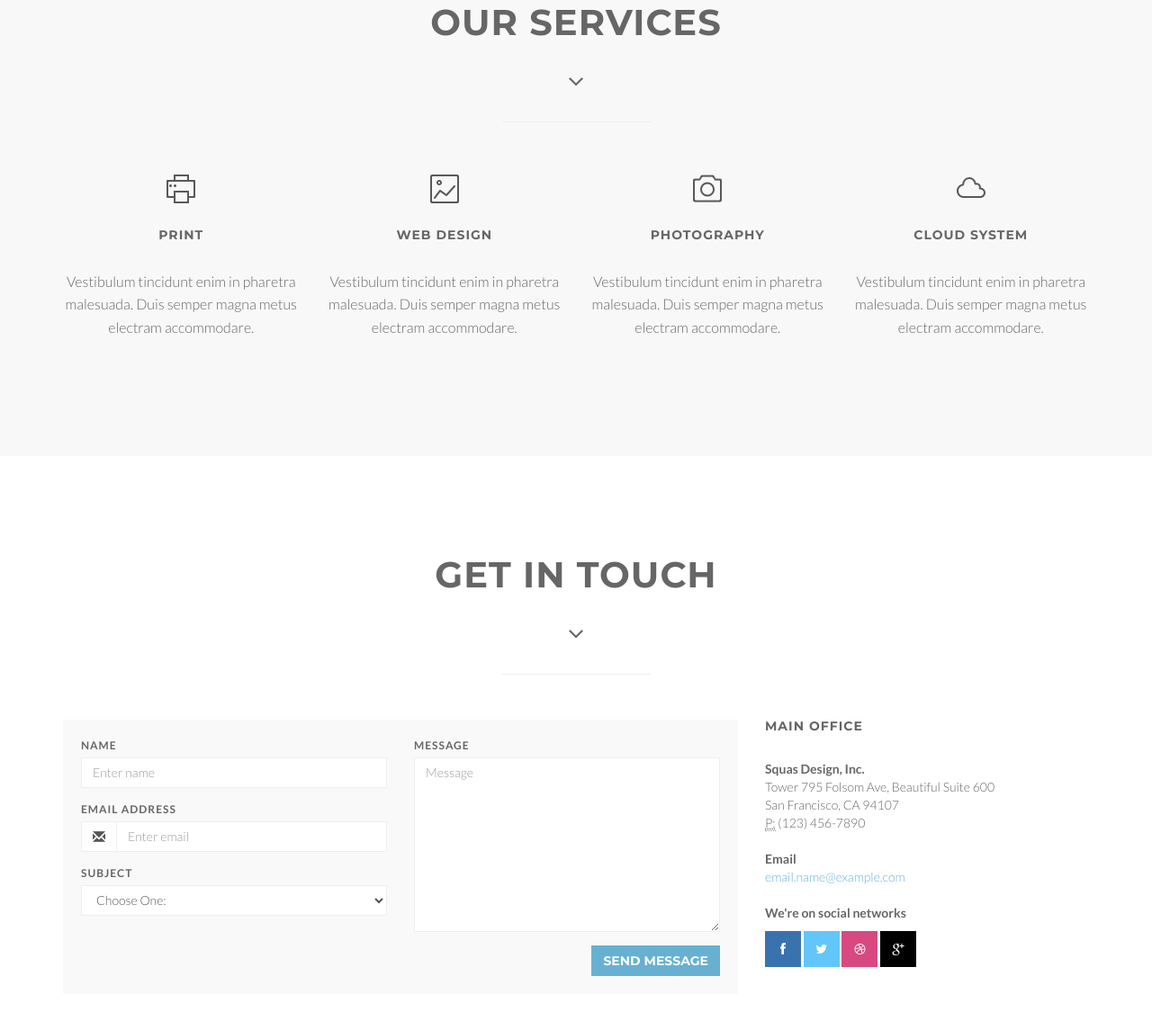
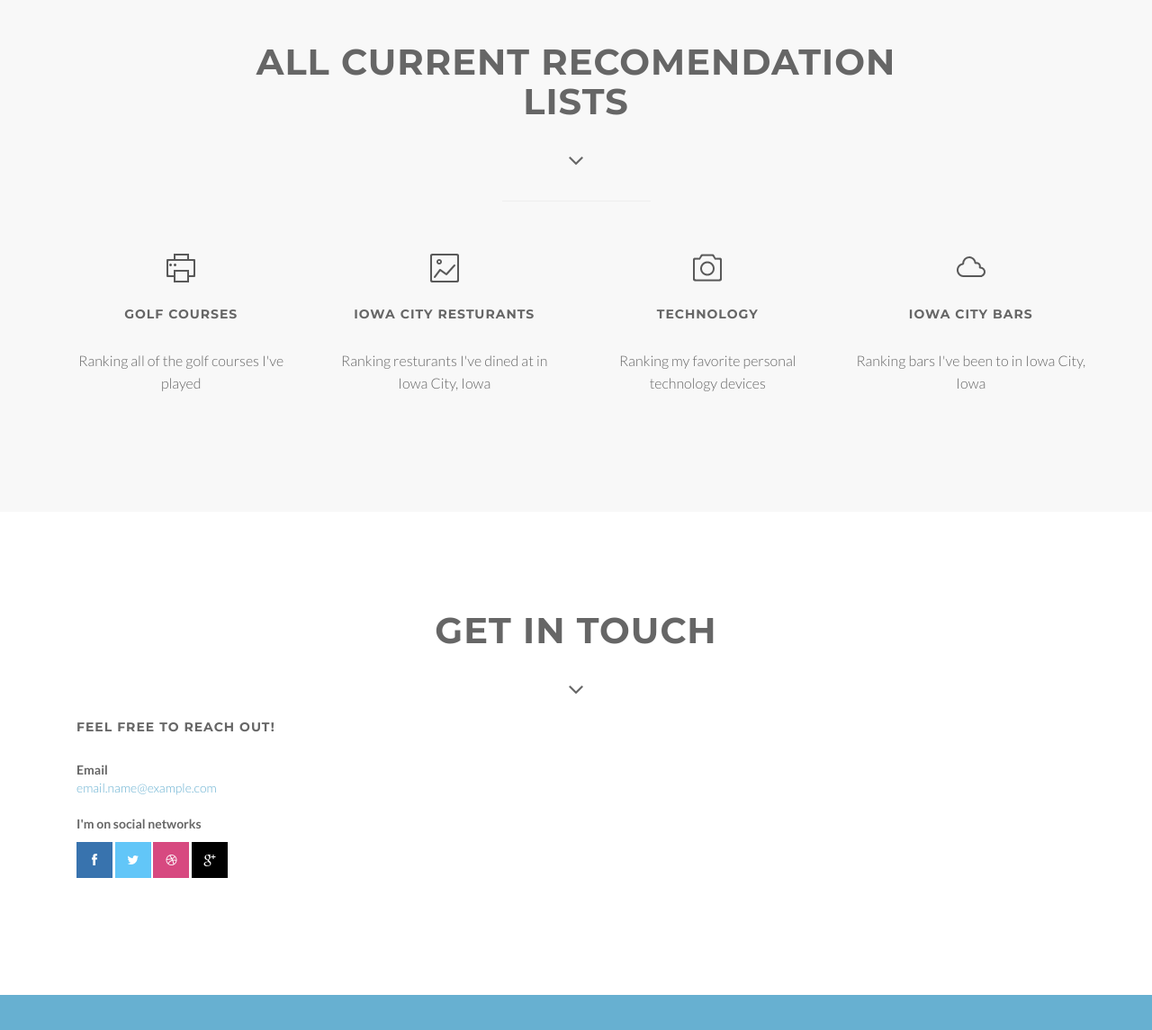
Before and after one commit to Trevor-Bottom/TTB-Personal-Website, a plain HTML site: page index.html in a window 1280 px wide. Shown: the part 1653-2798 px from the top of the page at 90% size. Drawn offline with Linux system fonts and the light colour scheme.

Commit message:
Updated text fields and removed contact form

```diff
--- a/index.html
+++ b/index.html
@@ -7,7 +7,7 @@
     <meta name="description" content="">
     <meta name="author" content="">
 
-    <title>Squadfree - Free bootstrap 3 one page template</title>
+    <title>TB/Reports</title>
 
     <!-- Bootstrap Core CSS -->
     <link href="css/bootstrap.min.css" rel="stylesheet" type="text/css">
@@ -34,7 +34,7 @@
                     <i class="fa fa-bars"></i>
                 </button>
                 <a class="navbar-brand" href="index.html">
-                    <h1>SQUAD FREE</h1>
+                    <h1>TB/Report</h1>
                 </a>
             </div>
 
@@ -42,8 +42,8 @@
             <div class="collapse navbar-collapse navbar-right navbar-main-collapse">
       <ul class="nav navbar-nav">
         <li class="active"><a href="#intro">Home</a></li>
-        <li><a href="#about">About</a></li>
-		<li><a href="#service">Service</a></li>
+        <li><a href="#about">Featured lists</a></li>
+		<li><a href="#service">All Lists</a></li>
 		<li><a href="#contact">Contact</a></li>
         <li class="dropdown">
           <a href="#" class="dropdown-toggle" data-toggle="dropdown">Dropdown <b class="caret"></b></a>
@@ -64,8 +64,8 @@
     <section id="intro" class="intro">
 
 		<div class="slogan">
-			<h2>WELCOME TO <span class="text_color">SQUAD</span> </h2>
-			<h4>WE ARE GROUP OF GENTLEMEN MAKING AWESOME WEB WITH BOOTSTRAP</h4>
+			<h2>WELCOME TO <span class="text_color">The TB/Report</span> </h2>
+			<h4>a colection of my personal recomendations and opinions </h4>
 		</div>
 		<div class="page-scroll">
 			<a href="#service" class="btn btn-circle">
@@ -75,7 +75,7 @@
     </section>
 	<!-- /Section: intro -->
 
-	<!-- Section: about -->
+	<!-- Section: Featured Recomendations -->
     <section id="about" class="home-section text-center">
 		<div class="heading-about">
 			<div class="container">
@@ -83,7 +83,7 @@
 				<div class="col-lg-8 col-lg-offset-2">
 					<div class="wow bounceInDown" data-wow-delay="0.4s">
 					<div class="section-heading">
-					<h2>About us</h2>
+					<h2>Featured Recomendations List</h2>
 					<i class="fa fa-2x fa-angle-down"></i>
 
 					</div>
@@ -104,8 +104,8 @@
 				<div class="wow bounceInUp" data-wow-delay="0.2s">
                 <div class="team boxed-grey">
                     <div class="inner">
-						<h5>Anna Hanaceck</h5>
-                        <p class="subtitle">Pixel Crafter</p>
+						<h5>Movies</h5>
+                        <p class="subtitle">Current Movie Rankings</p>
                         <div class="avatar"><img src="img/team/1.jpg" alt="" class="img-responsive img-circle" /></div>
                     </div>
                 </div>
@@ -115,8 +115,8 @@
 				<div class="wow bounceInUp" data-wow-delay="0.5s">
                 <div class="team boxed-grey">
                     <div class="inner">
-						<h5>Maura Daniels</h5>
-                        <p class="subtitle">Ruby on Rails</p>
+						<h5>AI Websites</h5>
+                        <p class="subtitle">Favorite AI Websites</p>
                         <div class="avatar"><img src="img/team/2.jpg" alt="" class="img-responsive img-circle" /></div>
 
                     </div>
@@ -127,8 +127,8 @@
 				<div class="wow bounceInUp" data-wow-delay="0.8s">
                 <div class="team boxed-grey">
                     <div class="inner">
-						<h5>Jack Briane</h5>
-                        <p class="subtitle">jQuery Ninja</p>
+						<h5>Beers</h5>
+                        <p class="subtitle">Current Beer Rankings</p>
                         <div class="avatar"><img src="img/team/3.jpg" alt="" class="img-responsive img-circle" /></div>
 
                     </div>
@@ -139,8 +139,8 @@
 				<div class="wow bounceInUp" data-wow-delay="1s">
                 <div class="team boxed-grey">
                     <div class="inner">
-						<h5>Tom Petterson</h5>
-                        <p class="subtitle">Typographer</p>
+						<h5>Tv Shows & Series</h5>
+                        <p class="subtitle"> Current Show Rankings </p>
                         <div class="avatar"><img src="img/team/4.jpg" alt="" class="img-responsive img-circle" /></div>
 
                     </div>
@@ -150,10 +150,10 @@
         </div>
 		</div>
 	</section>
-	<!-- /Section: about -->
+	<!-- /Section: Featured Recomendations -->
 
 
-	<!-- Section: services -->
+	<!-- Section: All Current Recomendations -->
     <section id="service" class="home-section text-center bg-gray">
 
 		<div class="heading-about">
@@ -162,7 +162,7 @@
 				<div class="col-lg-8 col-lg-offset-2">
 					<div class="wow bounceInDown" data-wow-delay="0.4s">
 					<div class="section-heading">
-					<h2>Our Services</h2>
+					<h2>All Current Recomendation Lists</h2>
 					<i class="fa fa-2x fa-angle-down"></i>
 
 					</div>
@@ -185,8 +185,8 @@
 						<img src="img/icons/service-icon-1.png" alt="" />
 					</div>
 					<div class="service-desc">
-						<h5>Print</h5>
-						<p>Vestibulum tincidunt enim in pharetra malesuada. Duis semper magna metus electram accommodare.</p>
+						<h5>Golf Courses</h5>
+						<p>Ranking all of the golf courses I've played</p>
 					</div>
                 </div>
 				</div>
@@ -198,8 +198,8 @@
 						<img src="img/icons/service-icon-2.png" alt="" />
 					</div>
 					<div class="service-desc">
-						<h5>Web Design</h5>
-						<p>Vestibulum tincidunt enim in pharetra malesuada. Duis semper magna metus electram accommodare.</p>
+						<h5>Iowa City Resturants</h5>
+						<p>Ranking resturants I've dined at in Iowa City, Iowa</p>
 					</div>
                 </div>
 				</div>
@@ -211,8 +211,8 @@
 						<img src="img/icons/service-icon-3.png" alt="" />
 					</div>
 					<div class="service-desc">
-						<h5>Photography</h5>
-						<p>Vestibulum tincidunt enim in pharetra malesuada. Duis semper magna metus electram accommodare.</p>
+						<h5>Technology</h5>
+						<p>Ranking my favorite personal technology devices</p>
 					</div>
                 </div>
 				</div>
@@ -224,8 +224,8 @@
 						<img src="img/icons/service-icon-4.png" alt="" />
 					</div>
 					<div class="service-desc">
-						<h5>Cloud System</h5>
-						<p>Vestibulum tincidunt enim in pharetra malesuada. Duis semper magna metus electram accommodare.</p>
+						<h5>Iowa City Bars</h5>
+						<p>Ranking bars I've been to in Iowa City, Iowa</p>
 					</div>
                 </div>
 				</div>
@@ -233,7 +233,7 @@
         </div>
 		</div>
 	</section>
-	<!-- /Section: services -->
+	<!-- /Section: All Current Recomendations -->
 
 
 
@@ -256,76 +256,15 @@
 			</div>
 		</div>
 		<div class="container">
-
-		<div class="row">
-			<div class="col-lg-2 col-lg-offset-5">
-				<hr class="marginbot-50">
-			</div>
-		</div>
-    <div class="row">
-        <div class="col-lg-8">
-            <div class="boxed-grey">
-                <form id="contact-form">
-                <div class="row">
-                    <div class="col-md-6">
-                        <div class="form-group">
-                            <label for="name">
-                                Name</label>
-                            <input type="text" class="form-control" id="name" placeholder="Enter name" required="required" />
-                        </div>
-                        <div class="form-group">
-                            <label for="email">
-                                Email Address</label>
-                            <div class="input-group">
-                                <span class="input-group-addon"><span class="glyphicon glyphicon-envelope"></span>
-                                </span>
-                                <input type="email" class="form-control" id="email" placeholder="Enter email" required="required" /></div>
-                        </div>
-                        <div class="form-group">
-                            <label for="subject">
-                                Subject</label>
-                            <select id="subject" name="subject" class="form-control" required="required">
-                                <option value="na" selected="">Choose One:</option>
-                                <option value="service">General Customer Service</option>
-                                <option value="suggestions">Suggestions</option>
-                                <option value="product">Product Support</option>
-                            </select>
-                        </div>
-                    </div>
-                    <div class="col-md-6">
-                        <div class="form-group">
-                            <label for="name">
-                                Message</label>
-                            <textarea name="message" id="message" class="form-control" rows="9" cols="25" required="required"
-                                placeholder="Message"></textarea>
-                        </div>
-                    </div>
-                    <div class="col-md-12">
-                        <button type="submit" class="btn btn-skin pull-right" id="btnContactUs">
-                            Send Message</button>
-                    </div>
-                </div>
-                </form>
-            </div>
-        </div>
-
 		<div class="col-lg-4">
 			<div class="widget-contact">
-				<h5>Main Office</h5>
-
-				<address>
-				  <strong>Squas Design, Inc.</strong><br>
-				  Tower 795 Folsom Ave, Beautiful Suite 600<br>
-				  San Francisco, CA 94107<br>
-				  <abbr title="Phone">P:</abbr> (123) 456-7890
-				</address>
-
+				<h5>Feel free to reach out!</h5>
 				<address>
 				  <strong>Email</strong><br>
 				  <a href="mailto:#">email.name@example.com</a>
 				</address>
 				<address>
-				  <strong>We're on social networks</strong><br>
+				  <strong>I'm on social networks</strong><br>
                        	<ul class="company-social">
                             <li class="social-facebook"><a href="#" target="_blank"><i class="fa fa-facebook"></i></a></li>
                             <li class="social-twitter"><a href="#" target="_blank"><i class="fa fa-twitter"></i></a></li>
@@ -353,7 +292,7 @@
 						</a>
 					</div>
 					</div>
-					<p>&copy;Copyright 2014 - Squad. All rights reserved.</p>
+					<p>&copy;Copyright 2024 - TB/Report All rights reserved.</p>
 				</div>
 			</div>
 		</div>
```
Also changed, not shown: 1 other file.
